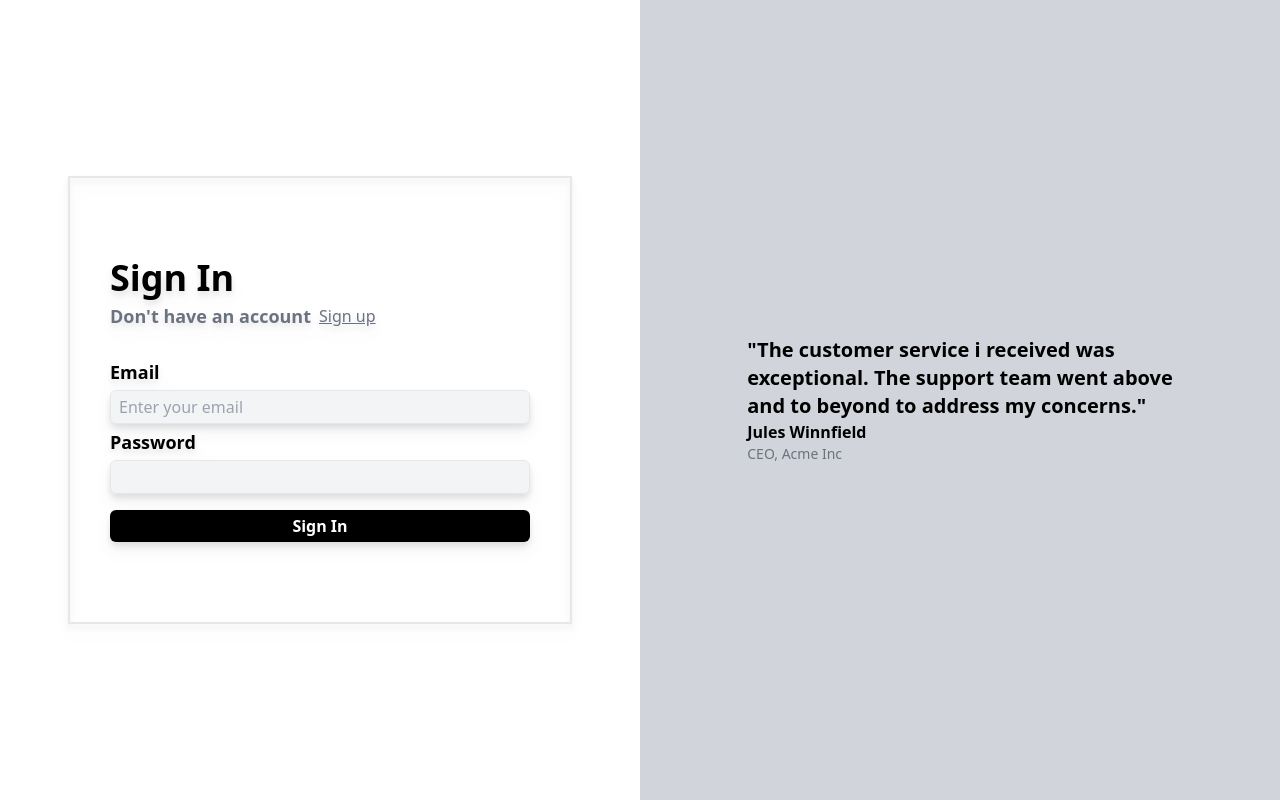
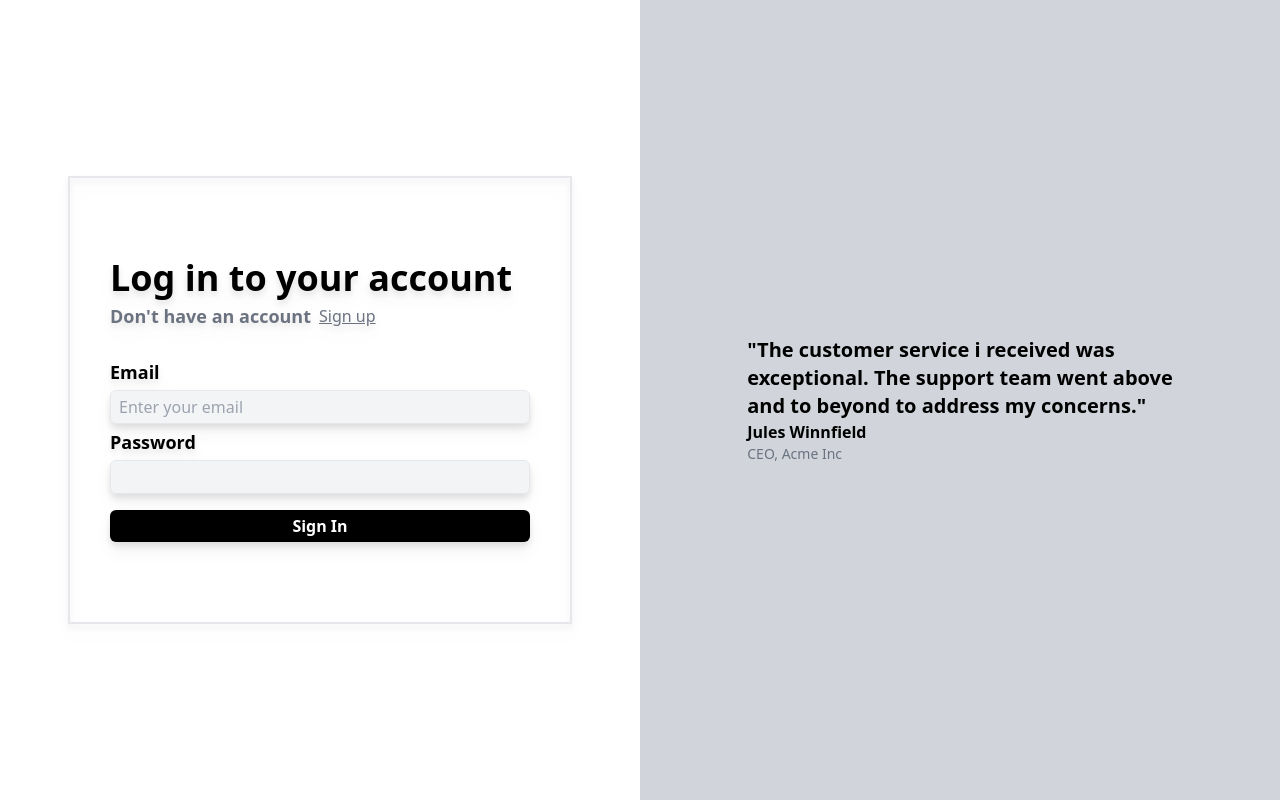
Before and after one commit to bhumipandey06/blogging, a React (Vite) app in the folder frontend/: page /signin in a window 1280 px wide. Built offline with nearby package versions, Linux system fonts and the light colour scheme.

Commit message:
spelling change

```diff
--- a/frontend/src/pages/Signin.tsx
+++ b/frontend/src/pages/Signin.tsx
@@ -22,7 +22,7 @@ export const Signin=()=>{
         <div>
         <div className="flex justify-center items-center h-[100vh] w-auto">
             <div className="flex flex-col gap-1 border-2 drop-shadow-lg py-20 px-10">
-                <div className="font-bold text-md sm:xl md:2xl lg:text-4xl">Sign In</div>
+                <div className="font-bold text-md sm:xl md:2xl lg:text-4xl">Log in to your account</div>
                 <div className="flex flex-col sm:flex-row">
                 <div className="text-gray-500 text-sm md:text-md lg:text-lg font-semibold">Don't have an account</div>
                 <button className="lg:pl-2 text-gray-500 underline" onClick={()=>{navigate('/signup')}}>Sign up</button>
```
